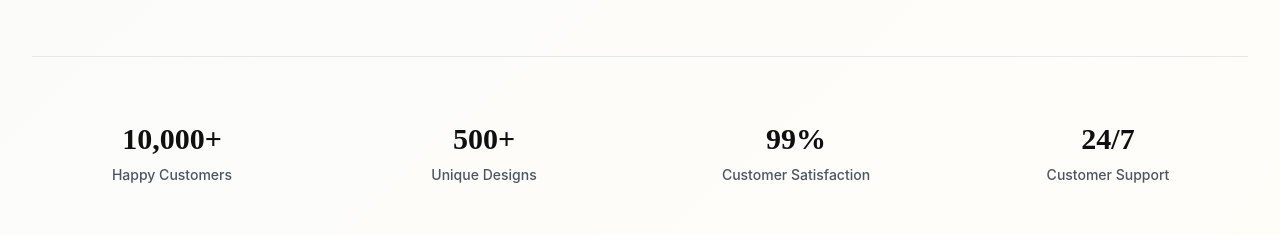
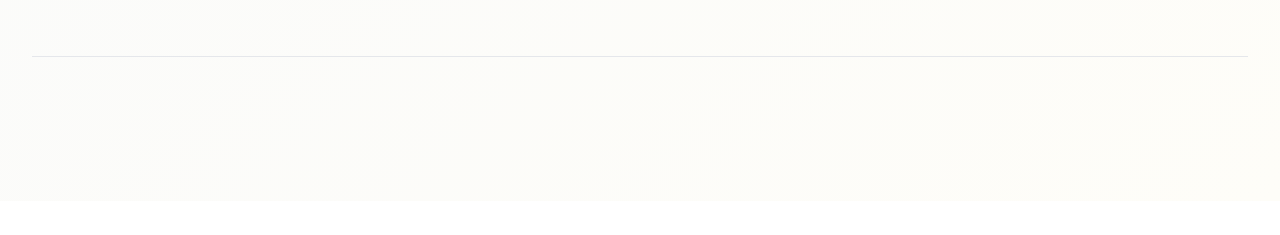
Before and after one commit to Yash-Thakkar27/Avyaya, a Next.js app in the folder frontend/: page / in a window 1280 px wide. Shown: the part 2480-2715 px from the top of the page. Built offline with nearby package versions, Linux system fonts and the light colour scheme.

Commit message:
Update USPSection.tsx

```diff
--- a/frontend/components/USPSection.tsx
+++ b/frontend/components/USPSection.tsx
@@ -138,30 +138,6 @@ const USPSection = () => {
           transition={{ duration: 0.8 }}
           viewport={{ once: true }}
         >
-          <div className="grid grid-cols-2 lg:grid-cols-4 gap-8">
-            {[
-              { number: '10,000+', label: 'Happy Customers' },
-              { number: '500+', label: 'Unique Designs' },
-              { number: '99%', label: 'Customer Satisfaction' },
-              { number: '24/7', label: 'Customer Support' }
-            ].map((stat, index) => (
-              <motion.div
-                key={stat.label}
-                className="text-center"
-                initial={{ opacity: 0, scale: 0.8 }}
-                whileInView={{ opacity: 1, scale: 1 }}
-                transition={{ duration: 0.6, delay: index * 0.1 }}
-                viewport={{ once: true }}
-              >
-                <div className="text-2xl lg:text-3xl font-playfair font-bold text-primary mb-2">
-                  {stat.number}
-                </div>
-                <div className="text-sm text-gray-600 font-medium">
-                  {stat.label}
-                </div>
-              </motion.div>
-            ))}
-          </div>
         </motion.div>
       </div>
     </section>
```
